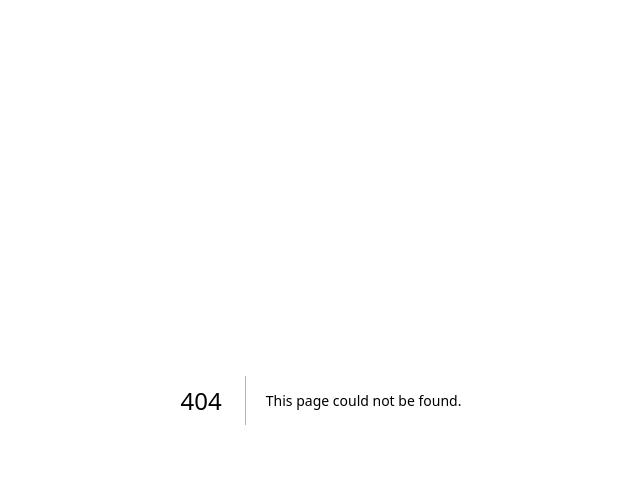
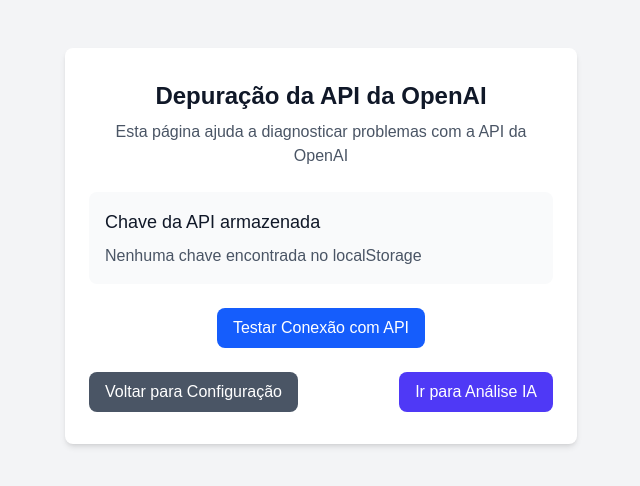
Before and after one commit to nivleknasc/gabinetenamao, a Next.js app: page /debug-api in a window 1280 px wide. Before the commit this address had no page. Shown: the top 486 px of the page, without its empty margins (319-959 px from the left). Built offline with nearby package versions, Linux system fonts and the light colour scheme.

Commit message:
Melhora a integração com a API da OpenAI e adiciona página de debug

```diff
--- a/src/app/api/test-openai/route.ts
+++ b/src/app/api/test-openai/route.ts
@@ -1,17 +1,28 @@
 import { NextResponse } from 'next/server';
 import OpenAI from 'openai';
+import { cookies } from 'next/headers';
 
-export async function GET() {
+export async function GET(request: Request) {
   try {
     // Verificar se a chave da API está configurada
-    // Não podemos acessar localStorage no servidor, então esta rota só verifica as variáveis de ambiente
-    const apiKey = process.env.NEXT_PUBLIC_OPENAI_API_KEY;
+    // Tentamos obter a chave da API das variáveis de ambiente
+    let apiKey = process.env.NEXT_PUBLIC_OPENAI_API_KEY;
+
+    // Se não encontrarmos nas variáveis de ambiente, verificamos se foi passada na URL
+    if (!apiKey) {
+      const url = new URL(request.url);
+      const keyFromUrl = url.searchParams.get('key');
+      if (keyFromUrl) {
+        apiKey = keyFromUrl;
+      }
+    }
 
     if (!apiKey) {
       return NextResponse.json({
         success: false,
-        message: 'NEXT_PUBLIC_OPENAI_API_KEY não está configurada nas variáveis de ambiente. Configure a chave na página de administração.',
-        isConfigured: false
+        message: 'Chave da API da OpenAI não encontrada. Configure a chave na página de configuração.',
+        isConfigured: false,
+        env: process.env.NODE_ENV
       }, { status: 400 });
     }
 
--- /dev/null
+++ b/src/app/debug-api/page.tsx
@@ -0,0 +1,110 @@
+'use client';
+
+import { useState, useEffect } from 'react';
+import { useRouter } from 'next/navigation';
+
+export default function DebugAPIPage() {
+  const [apiKey, setApiKey] = useState<string>('');
+  const [testResult, setTestResult] = useState<any>(null);
+  const [isLoading, setIsLoading] = useState(false);
+  const router = useRouter();
+
+  useEffect(() => {
+    // Verificar se estamos no navegador
+    if (typeof window !== 'undefined') {
+      const storedKey = localStorage.getItem('OPENAI_API_KEY') || '';
+      setApiKey(storedKey);
+    }
+  }, []);
+
+  const testAPI = async () => {
+    setIsLoading(true);
+    try {
+      // Testar a API diretamente
+      const response = await fetch(`/api/test-openai?key=${encodeURIComponent(apiKey)}`);
+      const data = await response.json();
+      setTestResult(data);
+    } catch (error) {
+      console.error('Erro ao testar API:', error);
+      setTestResult({ success: false, message: 'Erro ao conectar com a API: ' + (error as Error).message });
+    } finally {
+      setIsLoading(false);
+    }
+  };
+
+  return (
+    <div className="min-h-screen bg-gray-100 dark:bg-gray-900 py-12 px-4 sm:px-6 lg:px-8">
+      <div className="max-w-lg mx-auto bg-white dark:bg-gray-800 rounded-lg shadow-md overflow-hidden">
+        <div className="px-6 py-8">
+          <div className="text-center mb-6">
+            <h1 className="text-2xl font-bold text-gray-900 dark:text-white">
+              Depuração da API da OpenAI
+            </h1>
+            <p className="text-gray-600 dark:text-gray-400 mt-2">
+              Esta página ajuda a diagnosticar problemas com a API da OpenAI
+            </p>
+          </div>
+
+          <div className="space-y-6">
+            <div className="bg-gray-50 dark:bg-gray-700 p-4 rounded-lg">
+              <h2 className="text-lg font-medium text-gray-900 dark:text-white mb-2">
+                Chave da API armazenada
+              </h2>
+              <p className="text-gray-600 dark:text-gray-400 break-all">
+                {apiKey ?
+                  `${apiKey.substring(0, 7)}...${apiKey.substring(apiKey.length - 4)}` :
+                  'Nenhuma chave encontrada no localStorage'}
+              </p>
+            </div>
+
+            <div className="flex justify-center">
+              <button
+                onClick={testAPI}
+                disabled={isLoading}
+                className="px-4 py-2 bg-blue-600 hover:bg-blue-700 text-white rounded-lg transition-colors disabled:opacity-50"
+              >
+                {isLoading ? 'Testando...' : 'Testar Conexão com API'}
+              </button>
+            </div>
+
+            {testResult && (
+              <div className={`mt-4 p-4 rounded-lg ${testResult.success ? 'bg-green-50 dark:bg-green-900/30' : 'bg-red-50 dark:bg-red-900/30'}`}>
+                <h3 className={`text-lg font-medium ${testResult.success ? 'text-green-700 dark:text-green-400' : 'text-red-700 dark:text-red-400'} mb-2`}>
+                  {testResult.success ? 'Conexão bem-sucedida!' : 'Falha na conexão'}
+                </h3>
+                <p className="text-gray-600 dark:text-gray-300">
+                  {testResult.message}
+                </p>
+                {testResult.response && (
+                  <div className="mt-2 p-2 bg-gray-100 dark:bg-gray-800 rounded">
+                    <p className="text-gray-800 dark:text-gray-200">
+                      Resposta: {testResult.response}
+                    </p>
+                  </div>
+                )}
+                <pre className="mt-4 p-2 bg-gray-100 dark:bg-gray-800 rounded text-xs overflow-auto">
+                  {JSON.stringify(testResult, null, 2)}
+                </pre>
+              </div>
+            )}
+
+            <div className="flex justify-between mt-6">
+              <button
+                onClick={() => router.push('/configurar-api')}
+                className="px-4 py-2 bg-gray-600 hover:bg-gray-700 text-white rounded-lg transition-colors"
+              >
+                Voltar para Configuração
+              </button>
+              <button
+                onClick={() => router.push('/dashboard/analise-ia')}
+                className="px-4 py-2 bg-indigo-600 hover:bg-indigo-700 text-white rounded-lg transition-colors"
+              >
+                Ir para Análise IA
+              </button>
+            </div>
+          </div>
+        </div>
+      </div>
+    </div>
+  );
+}
--- a/src/components/ia/AnaliseDetalhada.tsx
+++ b/src/components/ia/AnaliseDetalhada.tsx
@@ -30,7 +30,11 @@
 
         // Verificar primeiro se a API da OpenAI está configurada
         try {
-          const apiResponse = await fetch('/api/test-openai');
+          // Obter a chave do localStorage
+          const apiKey = typeof window !== 'undefined' ? localStorage.getItem('OPENAI_API_KEY') : null;
+
+          // Testar a API com a chave do localStorage
+          const apiResponse = await fetch(apiKey ? `/api/test-openai?key=${encodeURIComponent(apiKey)}` : '/api/test-openai');
           const apiStatus = await apiResponse.json();
 
           if (!apiStatus.success) {
@@ -38,7 +42,7 @@
           }
         } catch (apiError: any) {
           console.error('Erro ao verificar API da OpenAI:', apiError);
-          setError(`Erro na comunicação com a API de IA: ${apiError.message || 'Verifique se a chave da API está configurada corretamente em Administração > Configurar APIs'}`);
+          setError(`Erro na comunicação com a API de IA: ${apiError.message || 'Verifique se a chave da API está configurada corretamente na página de configuração'}`);
           setIsLoading(false);
           return;
         }
@@ -63,7 +67,11 @@
 
       // Verificar primeiro se a API da OpenAI está configurada
       try {
-        const apiResponse = await fetch('/api/test-openai');
+        // Obter a chave do localStorage
+        const apiKey = typeof window !== 'undefined' ? localStorage.getItem('OPENAI_API_KEY') : null;
+
+        // Testar a API com a chave do localStorage
+        const apiResponse = await fetch(apiKey ? `/api/test-openai?key=${encodeURIComponent(apiKey)}` : '/api/test-openai');
         const apiStatus = await apiResponse.json();
 
         if (!apiStatus.success) {
@@ -71,7 +79,7 @@
         }
       } catch (apiError: any) {
         console.error('Erro ao verificar API da OpenAI:', apiError);
-        setError(`Erro na comunicação com a API de IA: ${apiError.message || 'Verifique se a chave da API está configurada corretamente em Administração > Configurar APIs'}`);
+        setError(`Erro na comunicação com a API de IA: ${apiError.message || 'Verifique se a chave da API está configurada corretamente na página de configuração'}`);
         setIsLoading(false);
         return;
       }
```
